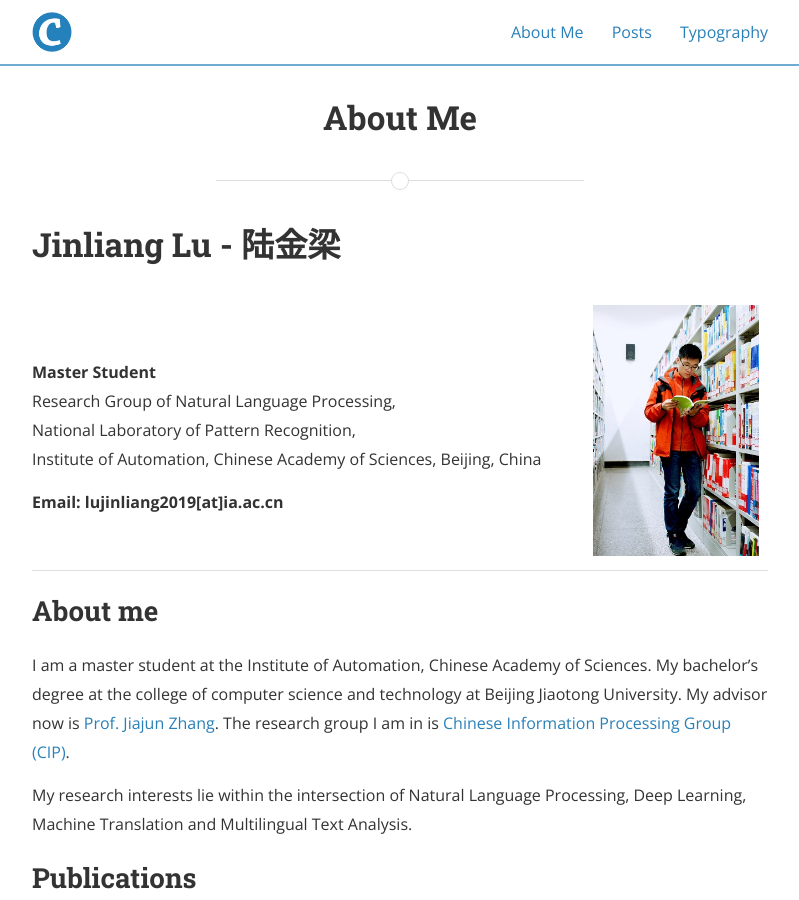
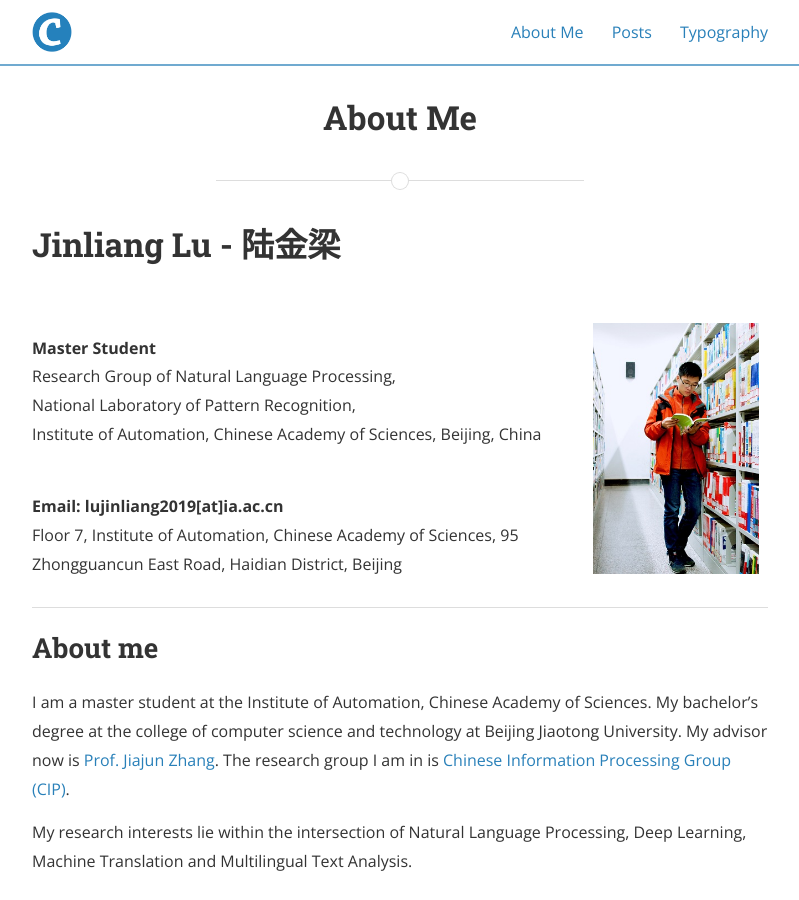
Before and after one commit to JinliangLu96/JinliangLu96.github.io, a Jekyll site: the page built from about.md, in a window 1280 px wide and 900 px high. Shown: the whole window, without its empty margins (240-1039 px from the left). Built offline with Jekyll 4.4.1, drawn with Linux system fonts in a browser that asks for light colours; nearby versions of some CDN libraries.

Commit message:
Update about.md

```diff
--- a/about.md
+++ b/about.md
@@ -13,7 +13,8 @@ permalink: /about/
       <br>National Laboratory of Pattern Recognition,
       <br>Institute of Automation, Chinese Academy of Sciences, Beijing, China</p>
       <p><b></b></p>
-      <p><b>Email: lujinliang2019[at]ia.ac.cn</b></p>
+      <p><br><b>Email: lujinliang2019[at]ia.ac.cn</b>
+         <br>Floor 7, Institute of Automation, Chinese Academy of Sciences, 95 Zhongguancun East Road, Haidian District, Beijing</p>
     </td>
     <td width="25%">
       <img src="/assets/Jinliang.jpg" width="100%">
```
